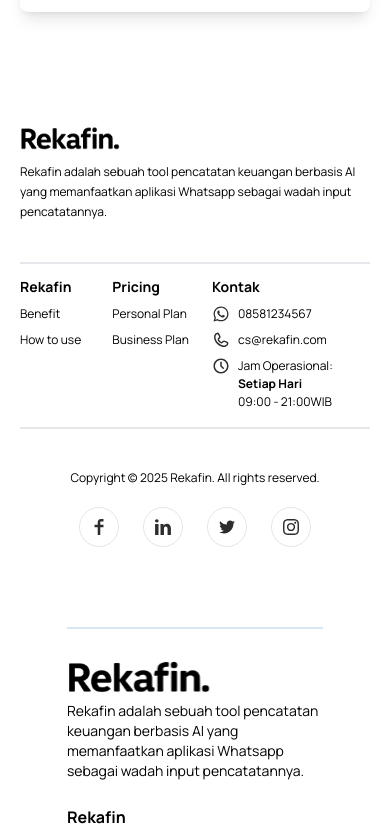
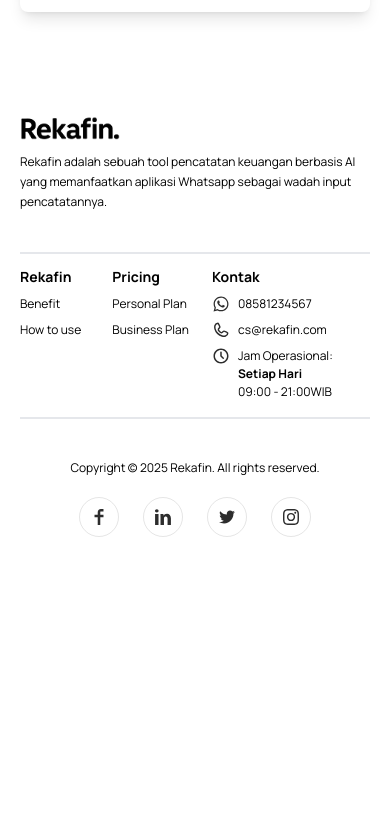
Before and after one commit to rekafin/rekafin-ui, a Nuxt app: page / in a window 390 px wide. Shown: the part 4704-5543 px from the top of the page. After the commit the page ends 5281 px from the top, so only its background shows below. Built offline with nearby package versions, Linux system fonts and the light colour scheme.

Commit message:
fix responsive

```diff
--- a/components/Footer.vue
+++ b/components/Footer.vue
@@ -1,5 +1,5 @@
 <template>
-  <div class="mt-[30px]">
+  <div class="mt-[20px]">
     <div class="md:flex container">
       <div class="md:border-b-2 md:py-5 md:border-t-2">
         <div class="mb-10">
--- a/layouts/default.vue
+++ b/layouts/default.vue
@@ -1,7 +1,7 @@
 <template>
   <div>
     <slot />
-    <RekafinFooter />
+
   </div>
 </template>
 
--- a/pages/signin.vue
+++ b/pages/signin.vue
@@ -30,10 +30,6 @@
 
 <script lang="ts" setup>
 
-definePageMeta({
-  layout: "default"
-})
-
 const formData = reactive({
   email: "",
   password: "",
```
